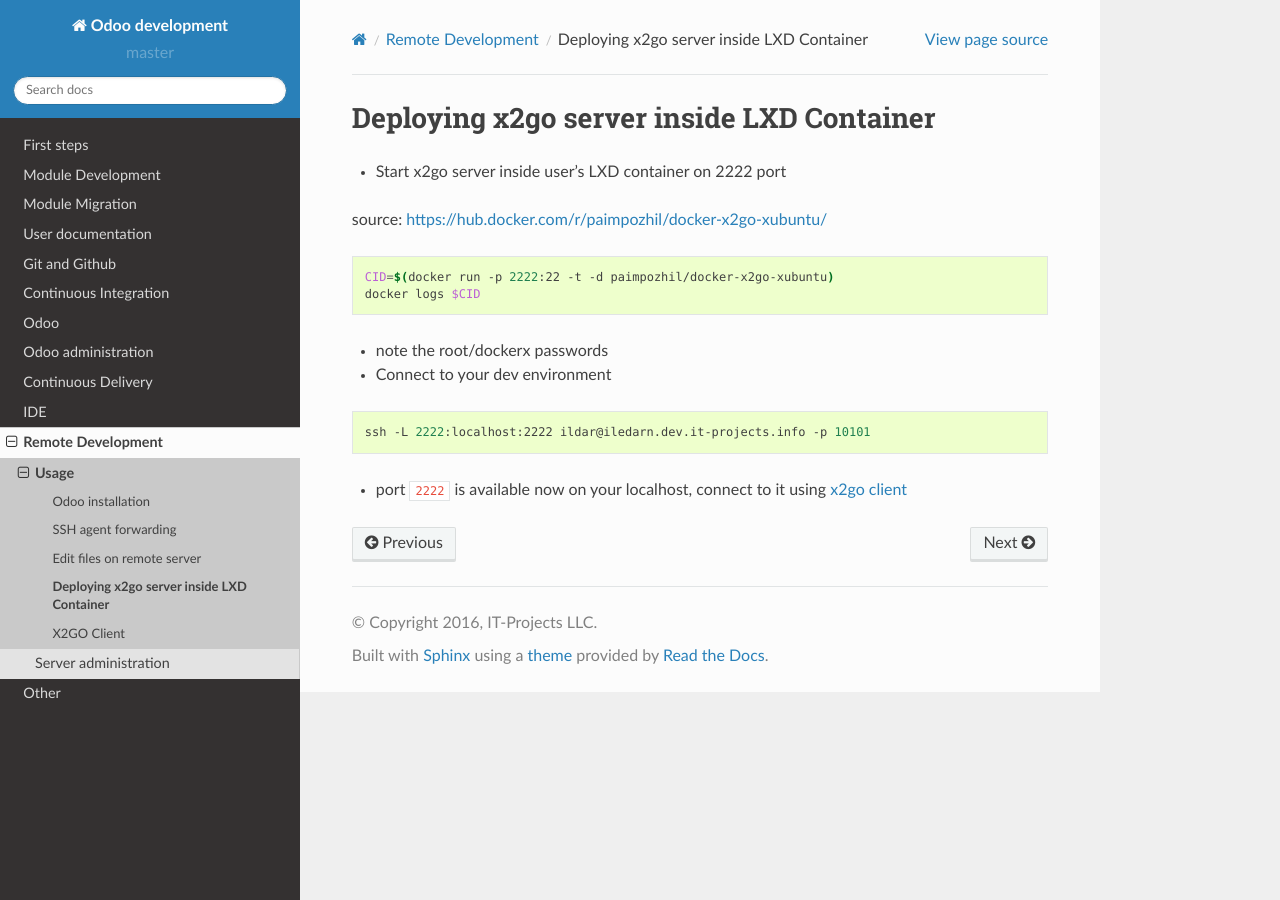
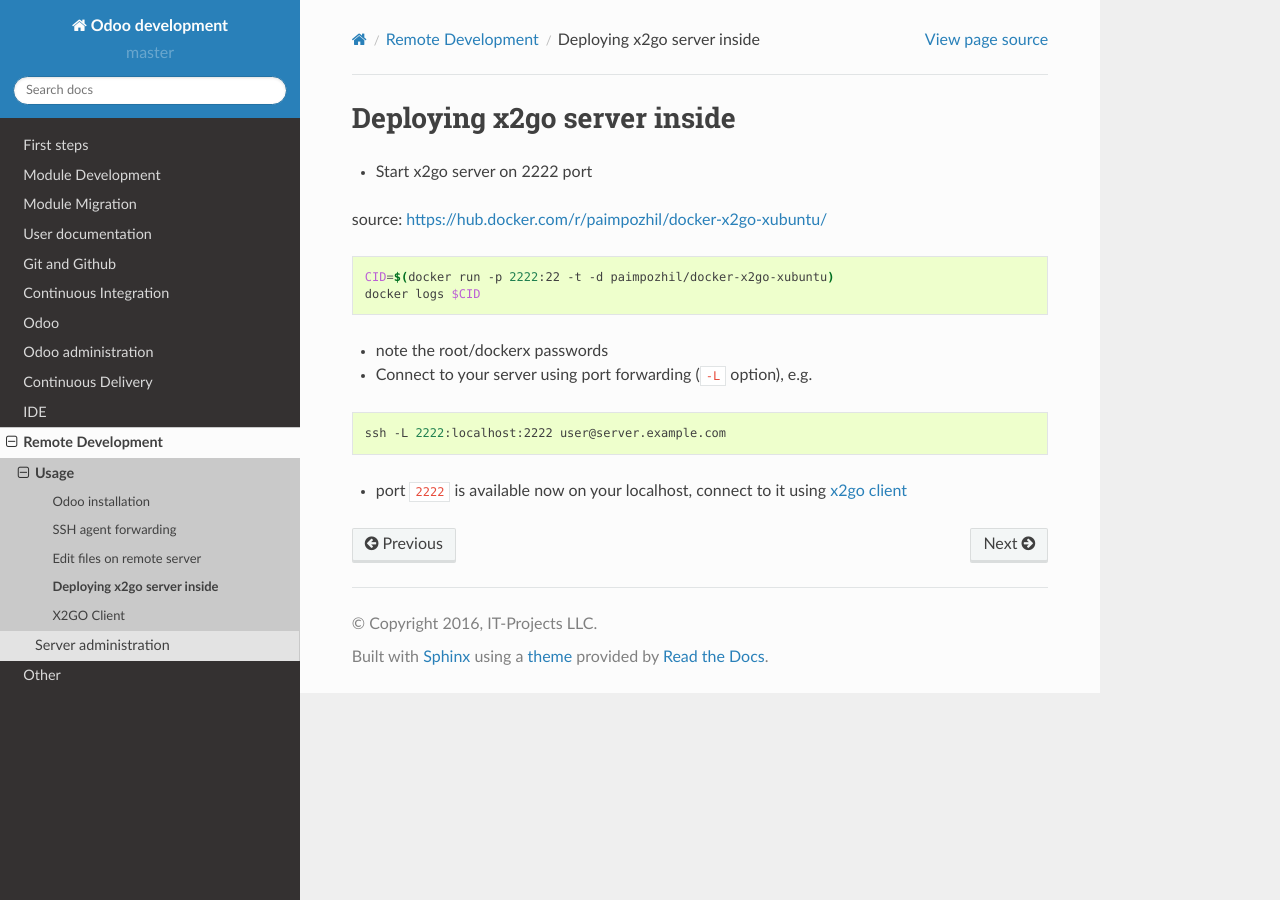
Before and after one commit to itpp-labs/odoo-development, a Sphinx documentation site: the page built from docs/remote-dev/x2go.rst, in a window 1280 px wide. Built offline with Sphinx 7.4.7 and the Read the Docs theme 2.0.0, drawn with Linux system fonts in a browser that asks for light colours; pages that are not in the unit, such as notebooks, are missing from menus.

Commit message:
x2go: remove reference to specific environment
(it should work at any environment)

```diff
--- a/docs/remote-dev/x2go.rst
+++ b/docs/remote-dev/x2go.rst
@@ -1,8 +1,8 @@
-============================================
- Deploying x2go server inside LXD Container
-============================================
+==============================
+ Deploying x2go server inside
+==============================
 
-* Start x2go server inside user's LXD container on 2222 port
+* Start x2go server on 2222 port
 
 source: https://hub.docker.com/r/paimpozhil/docker-x2go-xubuntu/
 
@@ -14,10 +14,9 @@ source: https://hub.docker.com/r/paimpozhil/docker-x2go-xubuntu/
 
 * note the root/dockerx passwords
 
-* Connect to your dev environment
-
+* Connect to your server using port forwarding (``-L`` option), e.g.
 .. code-block:: sh
 
- ssh -L 2222:localhost:2222 ildar@iledarn.dev.it-projects.info -p 10101
+ ssh -L 2222:localhost:2222 user@server.example.com
 
 * port ``2222`` is available now on your localhost, connect to it using :doc:`x2go client <x2goclient>`
```
